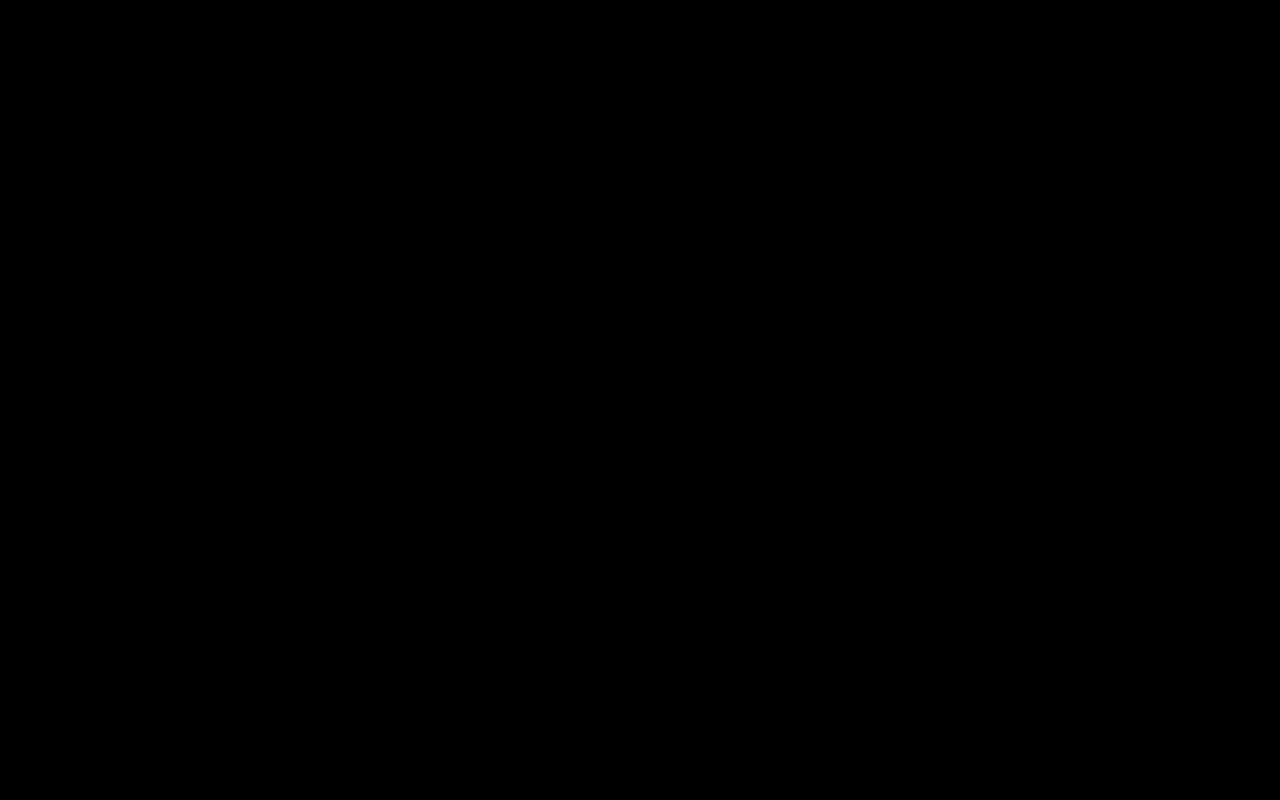
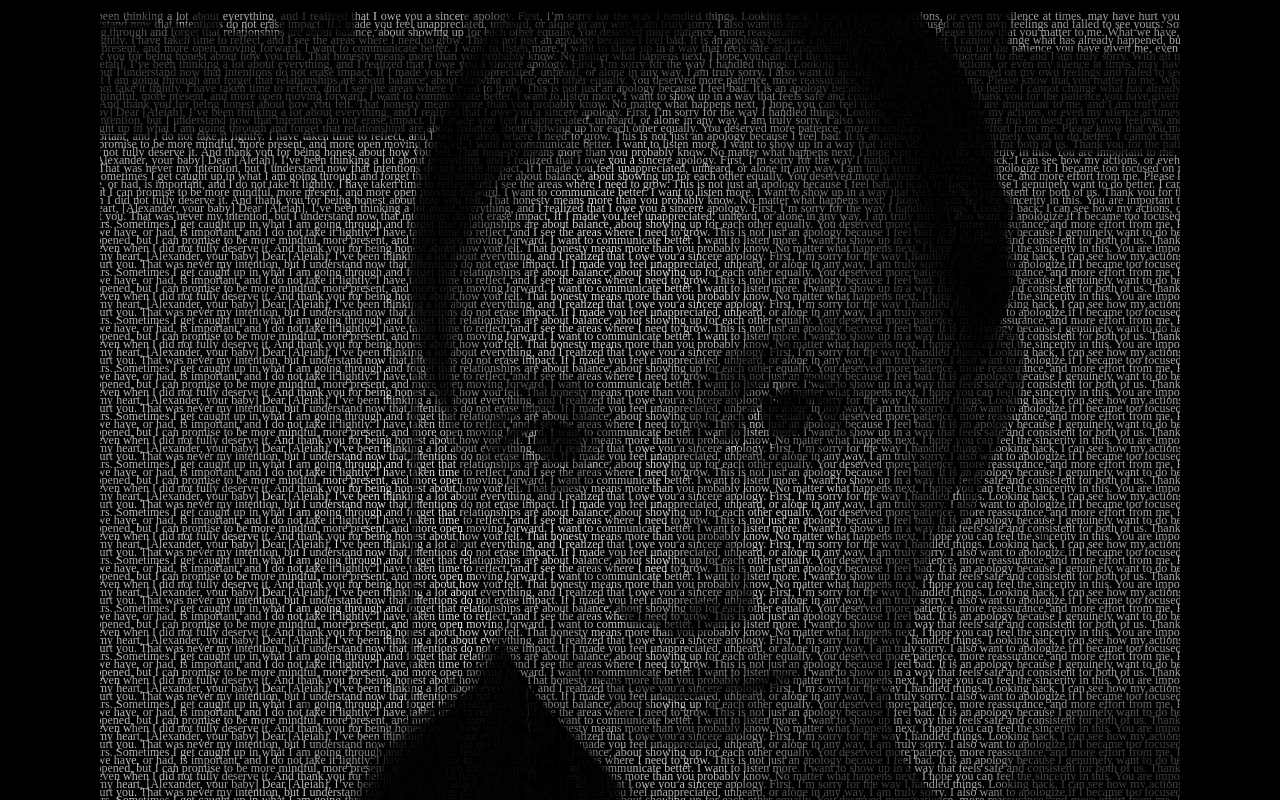
Before and after one commit to alexpogi-dev/Aleiah-s-face, a plain HTML site: page index.html in a window 1280 px wide. Shown: the top 800 px of the page. Drawn offline with Linux system fonts and the light colour scheme.

Commit message:
Update main.css

```diff
--- a/main.css
+++ b/main.css
@@ -11,8 +11,9 @@ P {
     background-size : cover;
     background-repeat: no-repeat;
     background-position: center;
-    background: url()no-repeat center center fixed;
+    background: url(IMAGE1.jfif)no-repeat center center fixed;
     background-attachment:  fixed;
     -webkit-background-clip: text;
     -webkit-text-fill-color: rgb(225, 225, 225, 0)
+
 }
```
